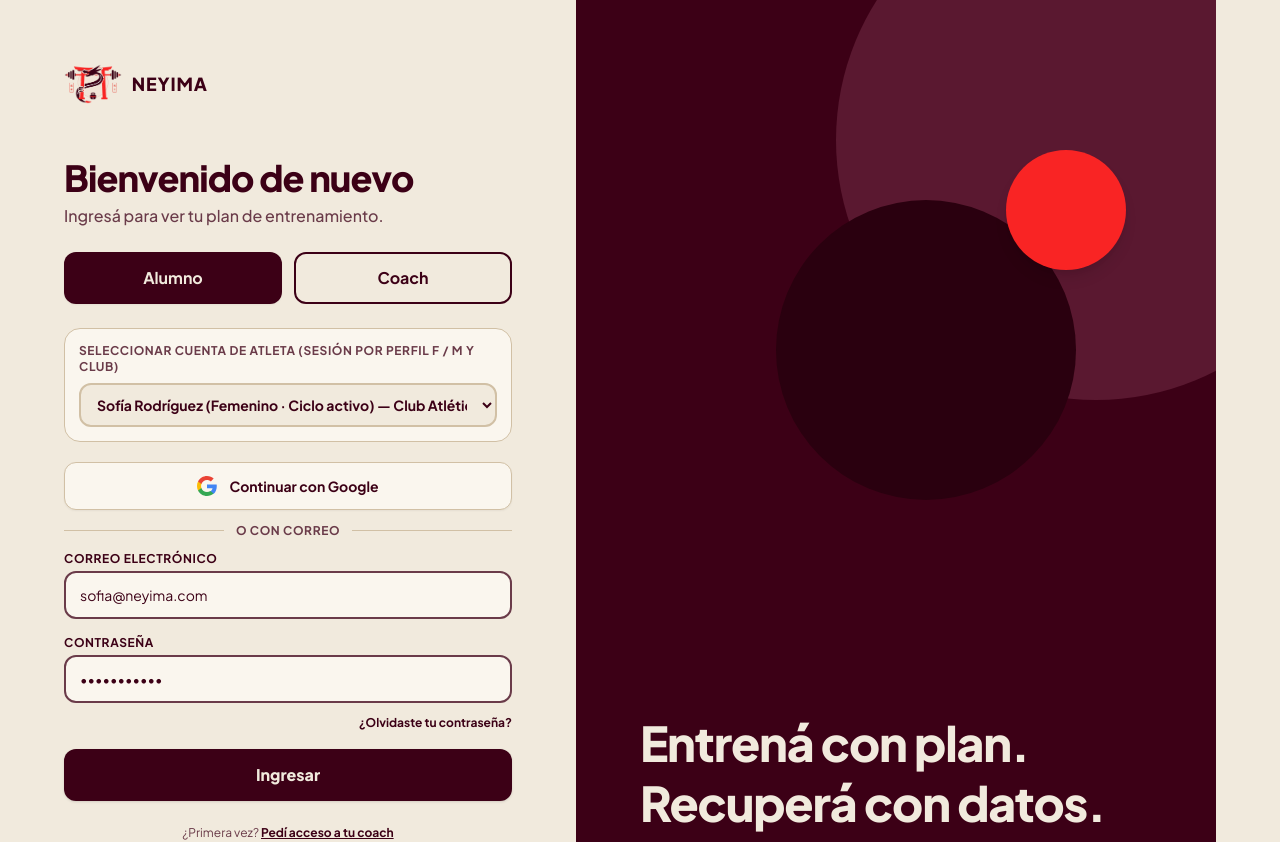
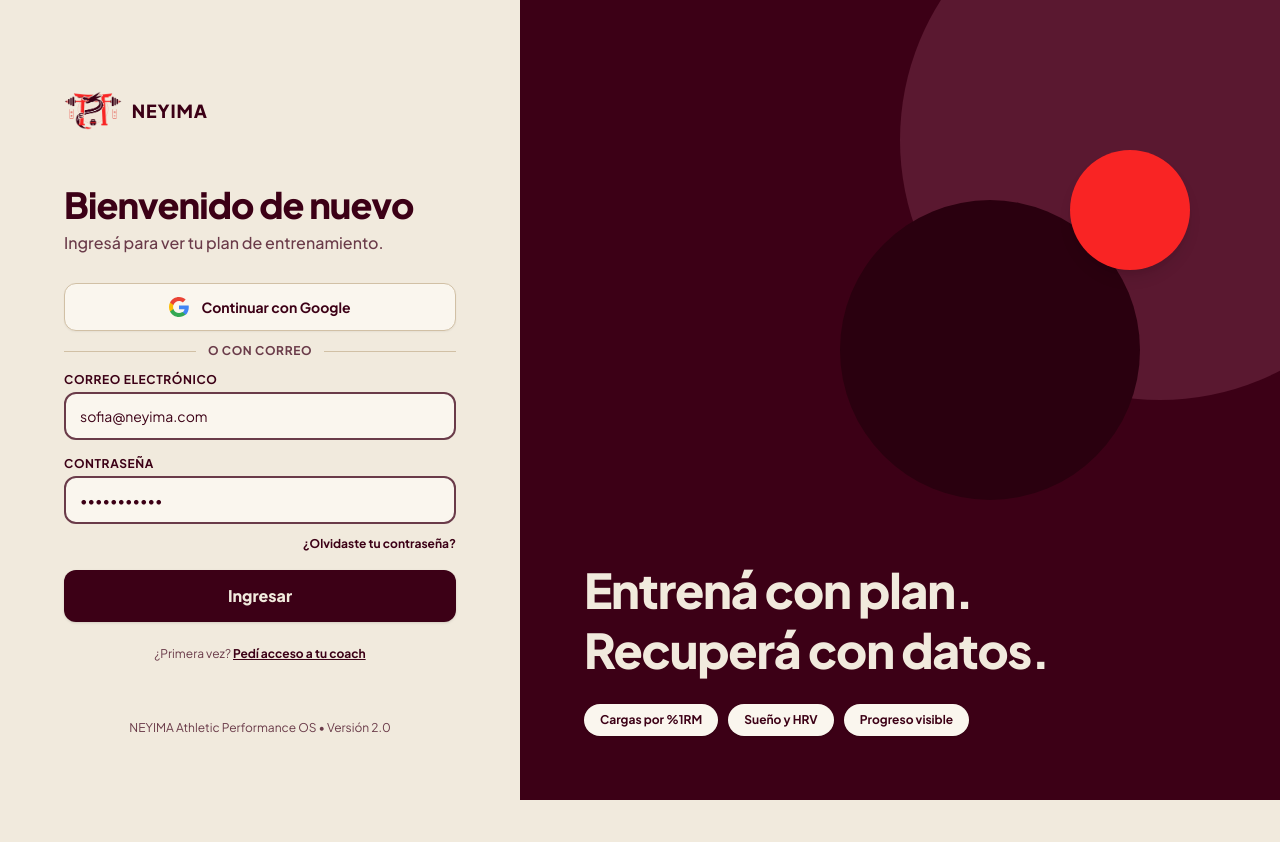
Before and after one commit to ezequiel1409/neyen-performance, a React (Vite) app: page / in a window 1280 px wide. Shown: the top 842 px of the page. After the commit the page ends 800 px from the top, so only its background shows below. Built offline with nearby package versions, Linux system fonts and the light colour scheme.

Commit message:
refactor(auth): limpiar selectores del login, ajustar panel bordo a ancho completo y validar acceso (AR-04)

```diff
--- a/src/components/auth/LoginView.tsx
+++ b/src/components/auth/LoginView.tsx
@@ -7,65 +7,88 @@ import React, { useState } from 'react';
 import { useTraining } from '../../context/TrainingContext';
 import { NeyimaLogo } from '../ui/NeyimaLogo';
 import { Button } from '../ui/Button';
+import { AlertBanner } from '../ui/AlertBanner';
+import type { StatusType } from '../ui/IndicatorStatus';
+import { IconInterface } from '../ui/icons/IconInterface';
+
+const EMAIL_REGEX = /^[^\s@]+@[^\s@]+\.[^\s@]+$/;
 
 export const LoginView: React.FC = () => {
   const { iniciarSesion, atletas } = useTraining();
-  const [rolSeleccionado, setRolSeleccionado] = useState<'ALUMNO' | 'COACH'>('ALUMNO');
-  const [atletaLoginId, setAtletaLoginId] = useState<string>(atletas[0]?.identificadorAtleta || 'AL0001');
   const [email, setEmail] = useState<string>('sofia@neyima.com');
   const [password, setPassword] = useState<string>('password123');
+  const [errores, setErrores] = useState<{ email?: string; password?: string }>({});
+  const [alerta, setAlerta] = useState<{ status: StatusType; message: string } | null>(null);
 
-  const handleSeleccionarAtletaSesion = (idAtleta: string) => {
-    setAtletaLoginId(idAtleta);
-    const encontrado = atletas.find((a) => a.identificadorAtleta === idAtleta);
-    if (encontrado) {
-      const slug = encontrado.nombreCompleto
+  const resolverSesionPorCorreo = (correoIngresado: string) => {
+    const correoLimpio = correoIngresado.trim().toLowerCase();
+    if (correoLimpio.includes('coach')) {
+      return { rol: 'COACH' as const, atletaId: undefined };
+    }
+
+    const atletaEncontrado = atletas.find((a) => {
+      const primerNombre = a.nombreCompleto
         .split(' ')[0]
         .toLowerCase()
         .normalize('NFD')
         .replace(/[\u0300-\u036f]/g, '');
-      setEmail(`${slug}@neyima.com`);
-    }
-  };
+      return (
+        correoLimpio.includes(primerNombre) ||
+        correoLimpio.includes(a.identificadorAtleta.toLowerCase())
+      );
+    });
 
-  const handleCambiarRol = (nuevoRol: 'ALUMNO' | 'COACH') => {
-    setRolSeleccionado(nuevoRol);
-    if (nuevoRol === 'COACH') {
-      setEmail('coach@neyima.com');
-    } else {
-      handleSeleccionarAtletaSesion(atletaLoginId);
-    }
+    return {
+      rol: 'ALUMNO' as const,
+      atletaId: atletaEncontrado?.identificadorAtleta || atletas[0]?.identificadorAtleta || 'AL0001',
+    };
   };
 
   const handleSubmit = (e: React.FormEvent) => {
     e.preventDefault();
-    iniciarSesion(
-      rolSeleccionado,
-      email,
-      rolSeleccionado === 'ALUMNO' ? atletaLoginId : undefined
-    );
+    const nuevosErrores: { email?: string; password?: string } = {};
+
+    if (!email.trim()) {
+      nuevosErrores.email = 'Ingresá tu correo electrónico.';
+    } else if (!EMAIL_REGEX.test(email.trim())) {
+      nuevosErrores.email = 'Ingresá un correo electrónico válido.';
+    }
+
+    if (!password.trim()) {
+      nuevosErrores.password = 'Ingresá tu contraseña.';
+    } else if (password.trim().length < 4) {
+      nuevosErrores.password = 'La contraseña debe tener al menos 4 caracteres.';
+    }
+
+    setErrores(nuevosErrores);
+    if (Object.keys(nuevosErrores).length > 0) {
+      setAlerta({ status: 'bad', message: 'Revisá los datos de acceso marcados antes de ingresar.' });
+      return;
+    }
+
+    setAlerta(null);
+    const { rol, atletaId } = resolverSesionPorCorreo(email);
+    iniciarSesion(rol, email.trim(), atletaId);
   };
 
   const handleGoogleLogin = () => {
-    iniciarSesion(
-      rolSeleccionado,
-      email,
-      rolSeleccionado === 'ALUMNO' ? atletaLoginId : undefined
-    );
+    setAlerta(null);
+    const { rol, atletaId } = resolverSesionPorCorreo(email);
+    iniciarSesion(rol, email.trim() || 'sofia@neyima.com', atletaId);
   };
 
   return (
     <div className="min-h-screen w-full flex bg-[var(--bg)] text-[var(--txt)] transition-colors">
       {/* Columna Izquierda: Formulario de inicio de sesión */}
-      <div className="w-full lg:w-1/2 flex flex-col justify-between p-8 sm:p-12 lg:p-16 max-w-xl mx-auto lg:mx-0">
-        <div>
+      <div className="w-full lg:w-[460px] xl:w-[520px] shrink-0 flex flex-col justify-between p-6 sm:p-10 lg:p-12 xl:p-16">
+        <div className="w-full max-w-md mx-auto my-auto">
           {/* Logo NEYIMA con Emblema oficial */}
           <div className="mb-10 sm:mb-12">
             <NeyimaLogo size="md" variant="emblema" />
           </div>
 
           {/* Título de bienvenida */}
-          <div className="mb-6">
+          <div className="mb-7">
             <h1 className="text-3xl sm:text-4xl font-extrabold text-[var(--txt)] tracking-tight">
               Bienvenido de nuevo
             </h1>
@@ -73,58 +96,6 @@ export const LoginView: React.FC = () => {
               Ingresá para ver tu plan de entrenamiento.
             </p>
           </div>
-
-          {/* Selector de Rol: Alumno vs Coach */}
-          <div className="grid grid-cols-2 gap-3 mb-6">
-            <button
-              type="button"
-              onClick={() => handleCambiarRol('ALUMNO')}
-              aria-pressed={rolSeleccionado === 'ALUMNO'}
-              className={`py-3 px-4 rounded-xl font-bold text-base transition select-none min-h-[48px] cursor-pointer ${
-                rolSeleccionado === 'ALUMNO'
-                  ? 'bg-[var(--navbg)] text-[var(--navon)] shadow-xs'
-                  : 'border-2 border-[var(--link)] text-[var(--link)] bg-transparent hover:bg-[var(--surf)]'
-              }`}
-            >
-              Alumno
-            </button>
-            <button
-              type="button"
-              onClick={() => handleCambiarRol('COACH')}
-              aria-pressed={rolSeleccionado === 'COACH'}
-              className={`py-3 px-4 rounded-xl font-bold text-base transition select-none min-h-[48px] cursor-pointer ${
-                rolSeleccionado === 'COACH'
-                  ? 'bg-[var(--navbg)] text-[var(--navon)] shadow-xs'
-                  : 'border-2 border-[var(--link)] text-[var(--link)] bg-transparent hover:bg-[var(--surf)]'
-              }`}
-            >
-              Coach
-            </button>
-          </div>
-
-          {/* Selector de Sesión de Atleta (para probar perfiles F / M y Clubes mediante sesión real) */}
-          {rolSeleccionado === 'ALUMNO' && (
-            <div className="mb-5 p-3.5 rounded-2xl border border-[var(--bord)] bg-[var(--surf)] space-y-2">
-              <label
-                htmlFor="selector-sesion-atleta"
-                className="block text-xs font-bold uppercase tracking-wider text-[var(--mut)]"
-              >
-                Seleccionar cuenta de atleta (Sesión por perfil F / M y Club)
-              </label>
-              <select
-                id="selector-sesion-atleta"
-                value={atletaLoginId}
-                onChange={(e) => handleSeleccionarAtletaSesion(e.target.value)}
-                className="w-full h-11 px-3 rounded-xl border-2 border-[var(--bord)] bg-[var(--bg)] text-[var(--txt)] text-xs sm:text-sm font-bold outline-hidden"
-              >
-                {atletas.map((a) => (
-                  <option key={a.identificadorAtleta} value={a.identificadorAtleta}>
-                    {a.nombreCompleto} ({a.generoAtleta === 'F' ? 'Femenino · Ciclo activo' : 'Masculino · Estándar'}) — {a.identificadorEquipoPerteneciente || 'Personalizado (1 a 1)'}
-                  </option>
-                ))}
-              </select>
-            </div>
-          )}
 
           {/* Botón de Google OAuth */}
           <div className="mb-5">
@@ -162,48 +133,87 @@ export const LoginView: React.FC = () => {
             </span>
           </div>
 
+          {alerta && (
+            <div className="mb-4">
+              <AlertBanner
+                status={alerta.status}
+                message={alerta.message}
+                onClose={() => setAlerta(null)}
+              />
+            </div>
+          )}
+
           {/* Formulario Tradicional */}
-          <form onSubmit={handleSubmit} className="space-y-4">
-            <div>
+          <form onSubmit={handleSubmit} noValidate className="space-y-4">
+            <div className="space-y-1">
               <label
                 htmlFor="correo"
-                className="block text-xs font-bold uppercase tracking-wider text-[var(--txt)] mb-1"
+                className="block text-xs font-bold uppercase tracking-wider text-[var(--txt)]"
               >
                 Correo electrónico
               </label>
               <input
                 id="correo"
                 type="email"
-                required
                 value={email}
-                onChange={(e) => setEmail(e.target.value)}
+                aria-invalid={Boolean(errores.email)}
+                onChange={(e) => {
+                  setEmail(e.target.value);
+                  if (errores.email) setErrores((prev) => ({ ...prev, email: undefined }));
+                }}
                 placeholder="nombre@correo.com"
-                className="w-full rounded-xl border-2 border-[var(--field)] bg-[var(--surf)] px-3.5 py-2.5 text-sm text-[var(--txt)] placeholder-[var(--mut)] focus:outline-none focus:border-[var(--link)] transition min-h-[48px]"
+                className={`w-full rounded-xl border-2 bg-[var(--surf)] px-3.5 py-2.5 text-sm text-[var(--txt)] placeholder-[var(--mut)] focus:outline-none transition min-h-[48px] ${
+                  errores.email
+                    ? 'border-[var(--estado-bad-texto)]'
+                    : 'border-[var(--field)] focus:border-[var(--link)]'
+                }`}
               />
+              {errores.email && (
+                <span role="alert" className="flex items-center gap-1.5 text-xs font-bold text-[var(--estado-bad-texto)]">
+                  <IconInterface name="alert" size={14} strokeWidth={2.2} aria-hidden="true" />
+                  <span>{errores.email}</span>
+                </span>
+              )}
             </div>
 
-            <div>
+            <div className="space-y-1">
               <label
                 htmlFor="password"
-                className="block text-xs font-bold uppercase tracking-wider text-[var(--txt)] mb-1"
+                className="block text-xs font-bold uppercase tracking-wider text-[var(--txt)]"
               >
                 Contraseña
               </label>
               <input
                 id="password"
                 type="password"
-                required
                 value={password}
-                onChange={(e) => setPassword(e.target.value)}
+                aria-invalid={Boolean(errores.password)}
+                onChange={(e) => {
+                  setPassword(e.target.value);
+                  if (errores.password) setErrores((prev) => ({ ...prev, password: undefined }));
+                }}
                 placeholder="Tu contraseña"
-                className="w-full rounded-xl border-2 border-[var(--field)] bg-[var(--surf)] px-3.5 py-2.5 text-sm text-[var(--txt)] placeholder-[var(--mut)] focus:outline-none focus:border-[var(--link)] transition min-h-[48px]"
+                className={`w-full rounded-xl border-2 bg-[var(--surf)] px-3.5 py-2.5 text-sm text-[var(--txt)] placeholder-[var(--mut)] focus:outline-none transition min-h-[48px] ${
+                  errores.password
+                    ? 'border-[var(--estado-bad-texto)]'
+                    : 'border-[var(--field)] focus:border-[var(--link)]'
+                }`}
               />
-              <div className="text-right mt-1.5">
+              {errores.password && (
+                <span role="alert" className="flex items-center gap-1.5 text-xs font-bold text-[var(--estado-bad-texto)]">
+                  <IconInterface name="alert" size={14} strokeWidth={2.2} aria-hidden="true" />
+                  <span>{errores.password}</span>
+                </span>
+              )}
+              <div className="text-right pt-0.5">
                 <a
                   href="#olvide-contrasena"
                   onClick={(e) => {
                     e.preventDefault();
-                    alert('Podés solicitar a tu Coach el restablecimiento de tu clave o enlace de acceso.');
+                    setAlerta({
+                      status: 'proc',
+                      message: 'Podés solicitar a tu Coach el restablecimiento de tu clave o enlace de acceso.',
+                    });
                   }}
                   className="text-xs font-bold text-[var(--link)] hover:underline"
                 >
@@ -230,7 +240,10 @@ export const LoginView: React.FC = () => {
               href="#pedir-acceso"
               onClick={(e) => {
                 e.preventDefault();
-                alert('Contactá a tu preparador físico para que active tu usuario y plan en NEYIMA.');
+                setAlerta({
+                  status: 'proc',
+                  message: 'Contactá a tu preparador físico para que active tu usuario y plan en NEYIMA.',
+                });
               }}
               className="font-bold text-[var(--txt)] underline"
             >
@@ -245,8 +258,8 @@ export const LoginView: React.FC = () => {
         </p>
       </div>
 
-      {/* Columna Derecha: Ilustración y composición geométrica de marca */}
-      <div className="hidden lg:flex lg:w-1/2 bg-[#3C0016] relative flex-col justify-end p-16 overflow-hidden select-none">
+      {/* Columna Derecha: Ilustración y composición geométrica de marca a ancho completo */}
+      <div className="hidden lg:flex lg:flex-1 bg-[#3C0016] relative flex-col justify-end p-12 xl:p-16 overflow-hidden select-none dark:border-l dark:border-[var(--bord)]">
         {/* Composición de círculos de marca según diseño NEYIMA */}
         <div
           className="absolute w-[520px] h-[520px] rounded-full bg-[#5A1830] right-[-140px] top-[-120px]"
```
